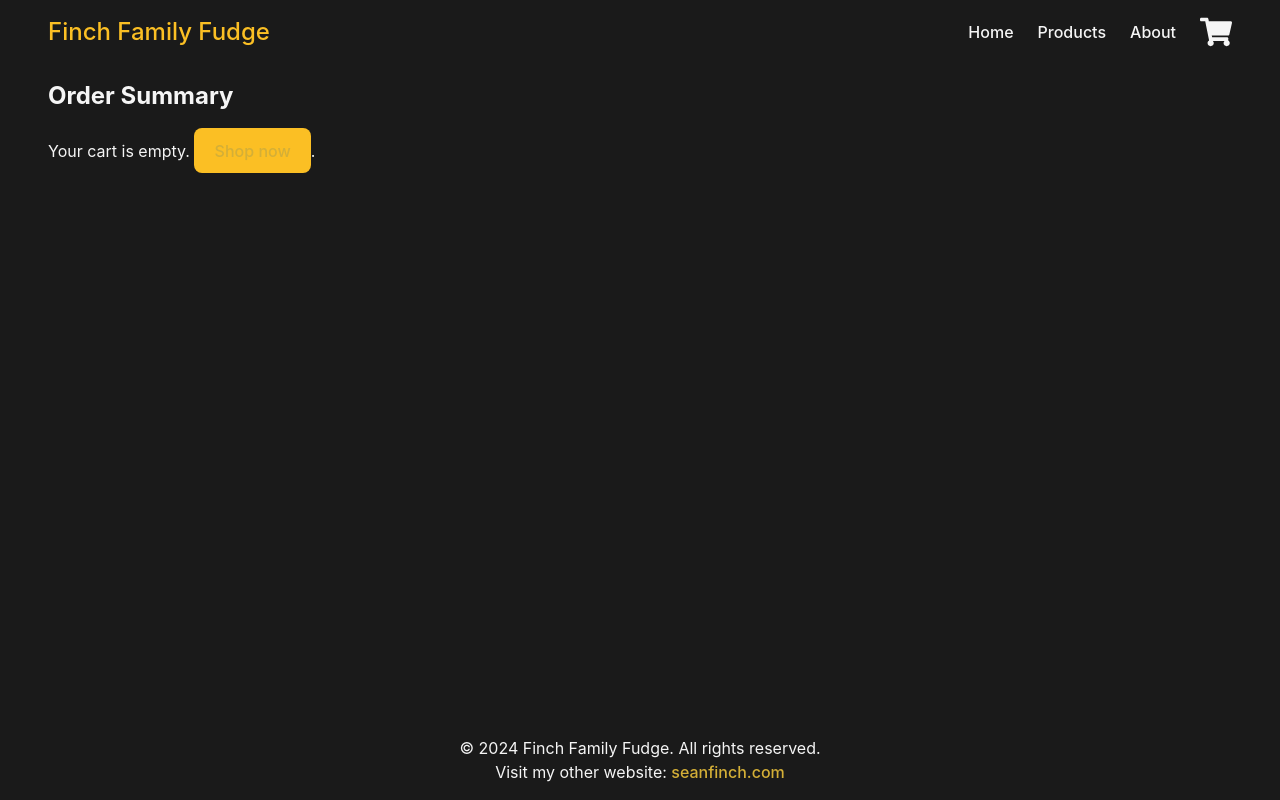
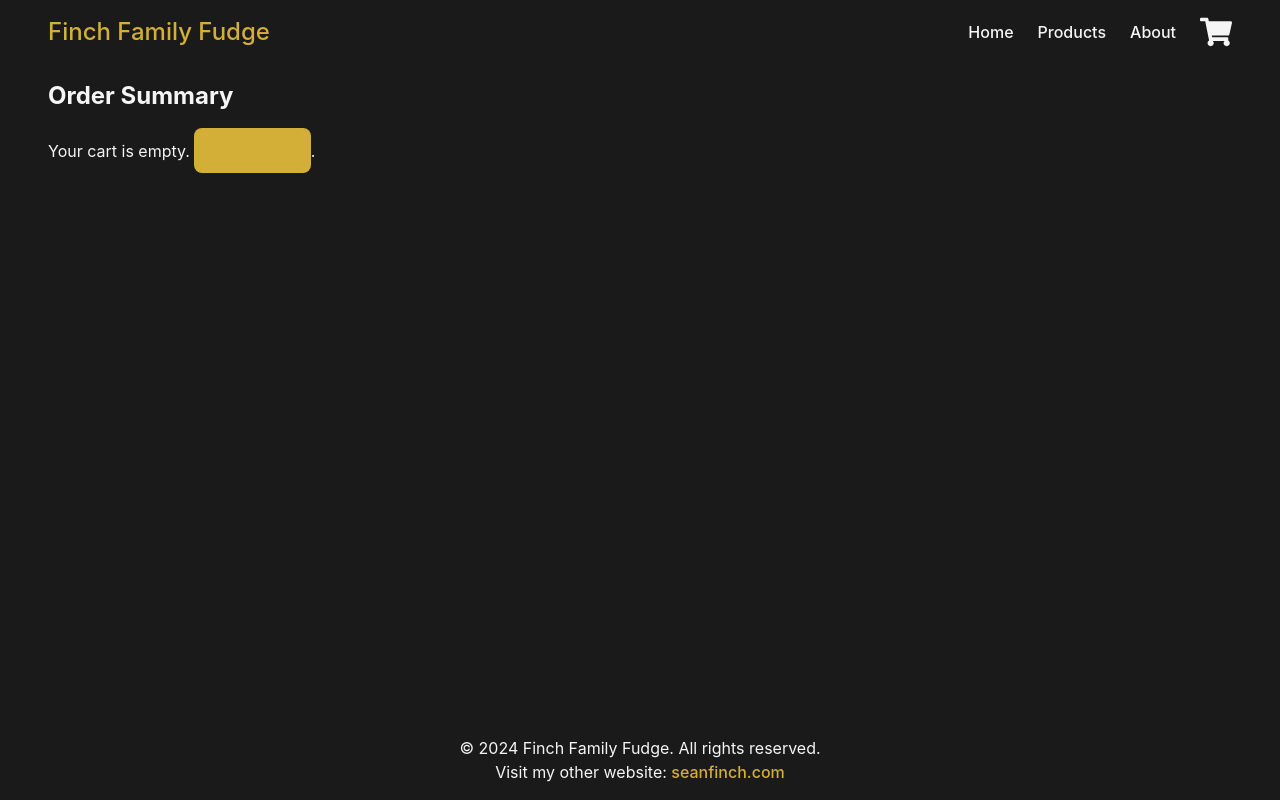
Before and after one commit to seanfinchg/finchfamilyfudge.com, a React (Vite) app: page /order-summary in a window 1280 px wide. Built offline with nearby package versions, Linux system fonts and the light colour scheme; the HTML template or start-up script is replaced by a standard one.

Commit message:
Updated code

```diff
--- a/index.html
+++ b/index.html
@@ -1,14 +1,13 @@
-<!DOCTYPE html>
+<!doctype html>
 <html lang="en">
   <head>
     <meta charset="UTF-8" />
     <link rel="icon" type="image/svg+xml" href="/vite.svg" />
     <meta name="viewport" content="width=device-width, initial-scale=1.0" />
     <title>Finch Family Fudge</title>
-    <!-- Updated Title -->
   </head>
   <body>
     <div id="root"></div>
-    <!-- Vite handles the script injection during build, so no need to manually add script tags here -->
+    <script type="module" src="/src/main.tsx"></script>
   </body>
 </html>
--- a/package.json
+++ b/package.json
@@ -5,7 +5,7 @@
   "type": "module",
   "scripts": {
     "dev": "vite",
-    "build": "tsc -b && vite build",
+    "build": "vite build",
     "lint": "eslint .",
     "preview": "vite preview"
   },
--- a/src/App.tsx
+++ b/src/App.tsx
@@ -4,9 +4,9 @@ import Navbar from "./components/Navbar";
 import Footer from "./components/Footer";
 import Home from "./pages/Home";
 import Products from "./pages/Products";
-import Cart from "./components/Cart";
+import Cart from "./pages/Cart";
 import OrderSummary from "./pages/OrderSummary";
-import About from "./pages/About"; // Import About page
+import About from "./pages/About";
 import { CartProvider } from "./context/CartContext";
 import { ToastProvider } from "./context/ToastContext";
 
@@ -17,12 +17,11 @@ const App: React.FC = () => {
         <Router>
           <div className="flex flex-col min-h-screen w-full">
             <Navbar />
-            <main className="flex-grow bg-darkBg w-full">
+            <main className="flex-grow bg-darkBg w-full flex">
               <Routes>
                 <Route path="/" element={<Home />} />
                 <Route path="/products" element={<Products />} />
-                <Route path="/about" element={<About />} />{" "}
-                {/* Added About route */}
+                <Route path="/about" element={<About />} />
                 <Route path="/cart" element={<Cart />} />
                 <Route path="/order-summary" element={<OrderSummary />} />
               </Routes>
--- a/src/components/Navbar.tsx
+++ b/src/components/Navbar.tsx
@@ -1,7 +1,7 @@
 import React, { useState } from "react";
 import { Link } from "react-router-dom";
 import { useCart } from "../context/CartContext";
-import { FaShoppingCart, FaBars, FaTimes } from "react-icons/fa"; // Added icons for menu
+import { FaShoppingCart, FaBars, FaTimes } from "react-icons/fa";
 
 const Navbar: React.FC = () => {
   const { cartItems } = useCart();
--- a/src/index.css
+++ b/src/index.css
@@ -25,7 +25,7 @@
 /* Link Styles */
 a {
   font-weight: 500;
-  color: #fbbf24; /* Finch Gold */
+  color: #d4af37; /* Finch Gold */
   text-decoration: inherit;
 }
 a:hover {
@@ -56,7 +56,7 @@ button {
   font-size: 1em;
   font-weight: 500;
   font-family: inherit;
-  background-color: #fbbf24; /* Finch Gold */
+  background-color: #d4af37; /* Finch Gold */
   color: #1a1a1a; /* Dark Text on Button */
   cursor: pointer;
   transition: background-color 0.25s, border-color 0.25s, transform 0.2s,
@@ -64,13 +64,13 @@ button {
 }
 button:hover {
   background-color: #f59e0b; /* Darker Gold on Hover */
-  border-color: #fbbf24; /* Gold Border on Hover */
+  border-color: #d4af37; /* Gold Border on Hover */
   transform: scale(1.05);
   box-shadow: 0 4px 6px rgba(0, 0, 0, 0.1);
 }
 button:focus,
 button:focus-visible {
-  outline: 4px auto #fbbf24; /* Gold Outline on Focus */
+  outline: 4px auto #d4af37; /* Gold Outline on Focus */
 }
 
 /* Responsive Padding for Desktop and Mobile */
--- a/src/pages/Cart.tsx
+++ b/src/pages/Cart.tsx
@@ -1,9 +1,12 @@
-import React from "react";
+import React, { useEffect } from "react";
 import { useCart } from "../context/CartContext";
 import { Link, useNavigate } from "react-router-dom";
-import PageTitle from "../components/PageTitle"; // Import PageTitle
 
 const Cart: React.FC = () => {
+  useEffect(() => {
+    document.title = "Finch Family Fudge | Cart";
+  }, []);
+
   const { cartItems, removeFromCart, totalPrice, clearCart } = useCart();
   const navigate = useNavigate();
 
@@ -17,7 +20,6 @@ const Cart: React.FC = () => {
 
   return (
     <div className="container mx-auto p-4 animate-fadeIn">
-      <PageTitle title="Finch Family Fudge | Cart" /> {/* Set Page Title */}
       <h2 className="text-2xl font-bold mb-4 text-lightText">Your Cart</h2>
       {cartItems.length === 0 ? (
         <p className="text-lightText">
--- a/src/pages/OrderSummary.tsx
+++ b/src/pages/OrderSummary.tsx
@@ -1,9 +1,12 @@
-import React from "react";
+import React, { useEffect } from "react";
 import { useCart } from "../context/CartContext";
 import { useNavigate } from "react-router-dom";
-import PageTitle from "../components/PageTitle"; // Import PageTitle
 
 const OrderSummary: React.FC = () => {
+  useEffect(() => {
+    document.title = "Finch Family Fudge | Order Summary";
+  }, []);
+
   const { cartItems, totalPrice, clearCart } = useCart();
   const navigate = useNavigate();
 
@@ -40,8 +43,6 @@ const OrderSummary: React.FC = () => {
   if (cartItems.length === 0) {
     return (
       <div className="container mx-auto p-4 animate-fadeIn">
-        <PageTitle title="Finch Family Fudge | Order Summary" />{" "}
-        {/* Set Page Title */}
         <h2 className="text-2xl font-bold mb-4 text-lightText">
           Order Summary
         </h2>
@@ -61,8 +62,6 @@ const OrderSummary: React.FC = () => {
 
   return (
     <div className="container mx-auto p-4 animate-fadeIn">
-      <PageTitle title="Finch Family Fudge | Order Summary" />{" "}
-      {/* Set Page Title */}
       <h2 className="text-2xl font-bold mb-4 text-lightText">Order Summary</h2>
       <ul>
         {cartItems.map((item, index) => (
```
